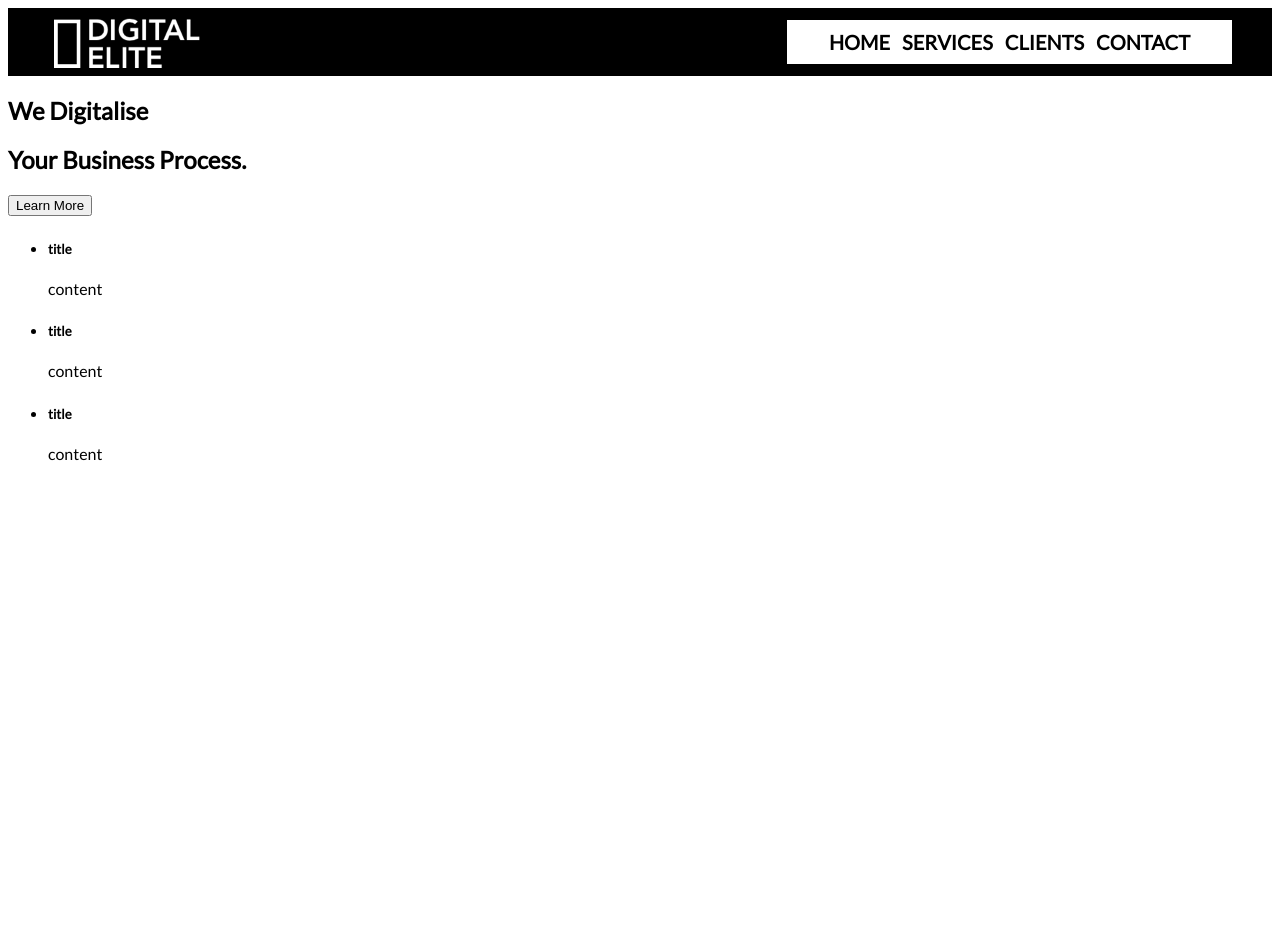
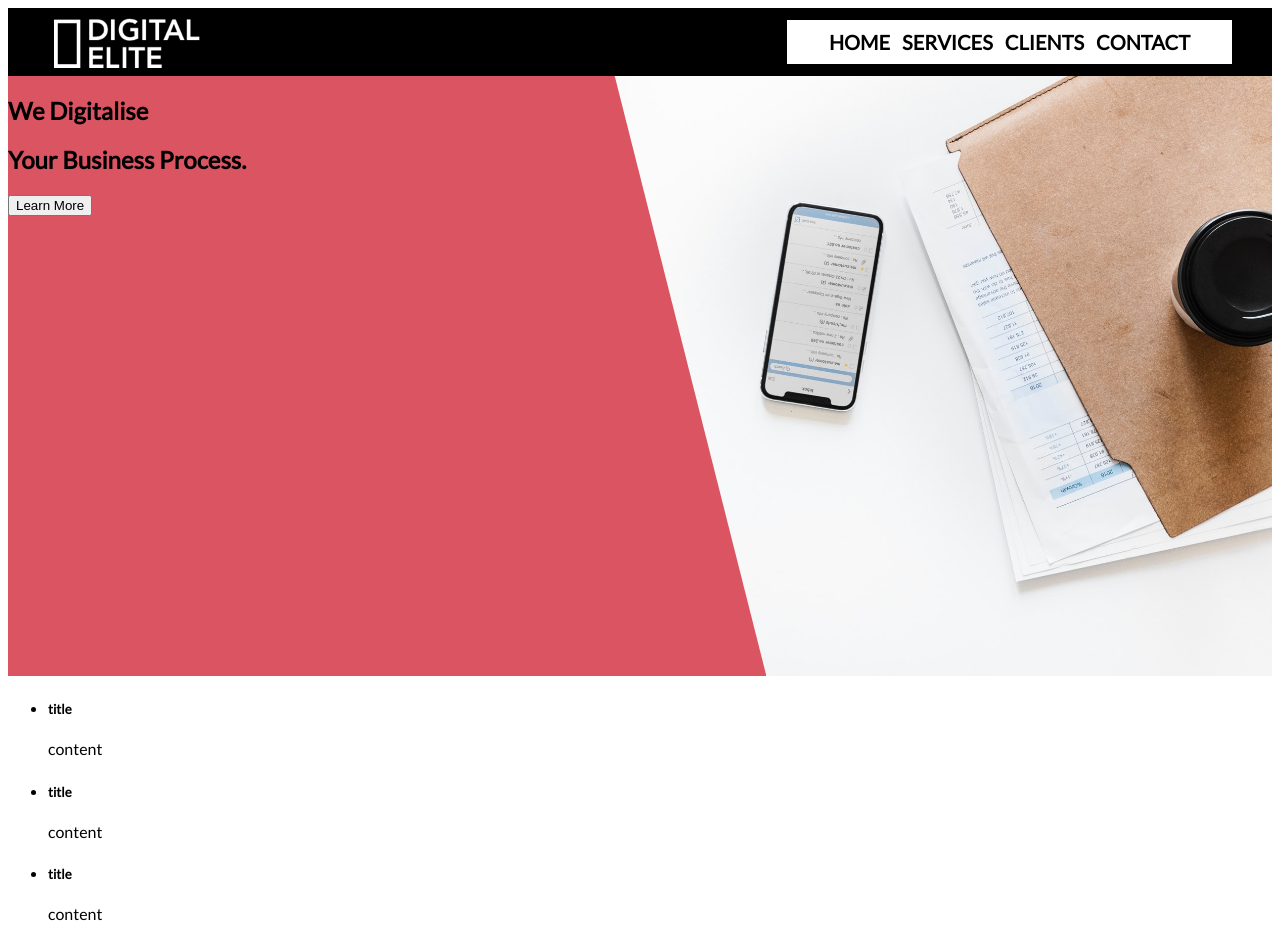
Before and after one commit to brianbest/digitalElites, a website: page index.html in a window 1280 px wide. Before the commit the page ends 800 px from the top, so only its background shows below. Drawn offline with Linux system fonts and the light colour scheme.

Commit message:
improves hero banner

```diff
--- a/assets/scss/application.scss
+++ b/assets/scss/application.scss
@@ -4,5 +4,6 @@ body {
   font-family: 'Lato', sans-serif;
 }
 
-
+$pinkred: #DB5461;
 @import 'components/header';
+@import 'components/hero-banner';
--- a/assets/scss/components/hero-banner.scss
+++ b/assets/scss/components/hero-banner.scss
@@ -0,0 +1,28 @@
+.hero {
+  width: 100%;
+  min-height: 75vh;
+  position: relative;
+
+  .hero-image {
+    position: absolute;
+    z-index: 1;
+    width: 100%;
+    height: 100%;
+    background: url("/assets/images/background_header.jpg");
+    background-size: cover;
+
+    &:before {
+      display: inline-block;
+      width: 60%;
+      height: 100%;
+      background: $pinkred;
+      clip-path: polygon(0 0, 80% 0%, 100% 100%, 0 100%);
+      content: " ";
+    }
+  }
+
+  .hero-content {
+    position: absolute;
+    z-index: 2;
+  }
+}
```
Also changed, not shown: assets/css/application.css.
